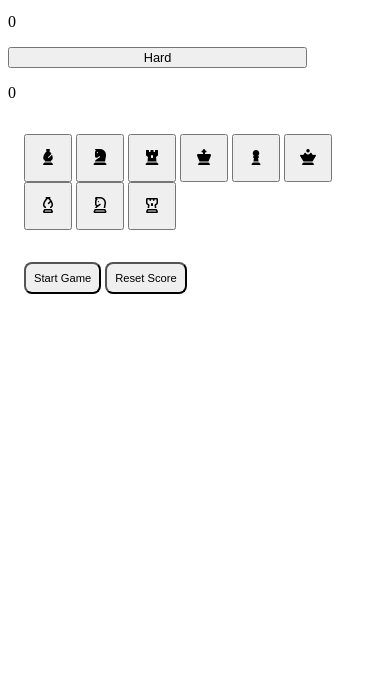
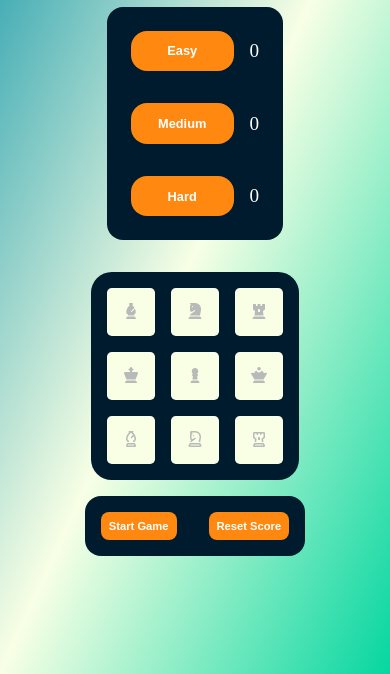
Before and after one commit to AdrishikharChowdhury/Simon-Says, a plain HTML site: page index.html in a window 390 px wide. Shown: the part 170-844 px from the top of the page. Drawn offline with Linux system fonts and the light colour scheme.

Commit message:
Updated UO and responsiveness

```diff
--- a/index.html
+++ b/index.html
@@ -4,7 +4,7 @@
     <meta charset="UTF-8">
     <meta name="viewport" content="width=device-width, initial-scale=1.0">
     <title>Memory Game</title>
-    <link rel="stylesheet" href="./assets/css/">
+    <link rel="stylesheet" href="./assets/css/style.css">
     <link rel="stylesheet" href="./assets/css/mobilestyle.css">
     <link rel="stylesheet" href="https://cdnjs.cloudflare.com/ajax/libs/font-awesome/6.7.2/css/all.min.css" integrity="sha512-Evv84Mr4kqVGRNSgIGL/F/aIDqQb7xQ2vcrdIwxfjThSH8CSR7PBEakCr51Ck+w+/U6swU2Im1vVX0SVk9ABhg==" crossorigin="anonymous" referrerpolicy="no-referrer" />
     <script src="./assets/js/script.js" defer></script>
```
